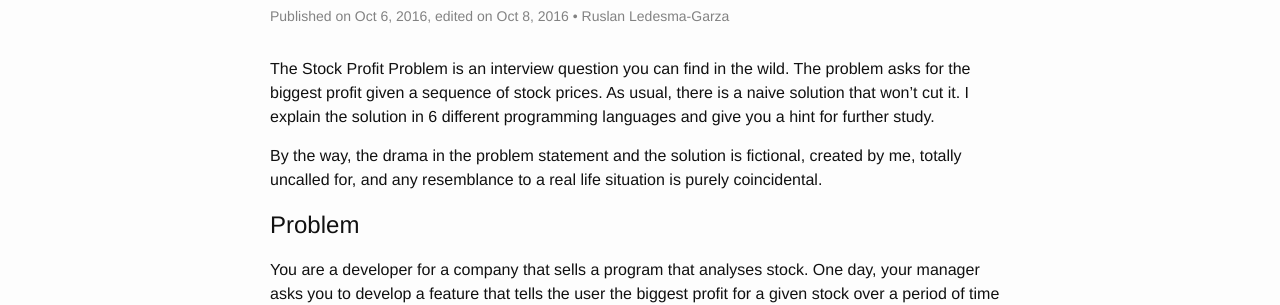
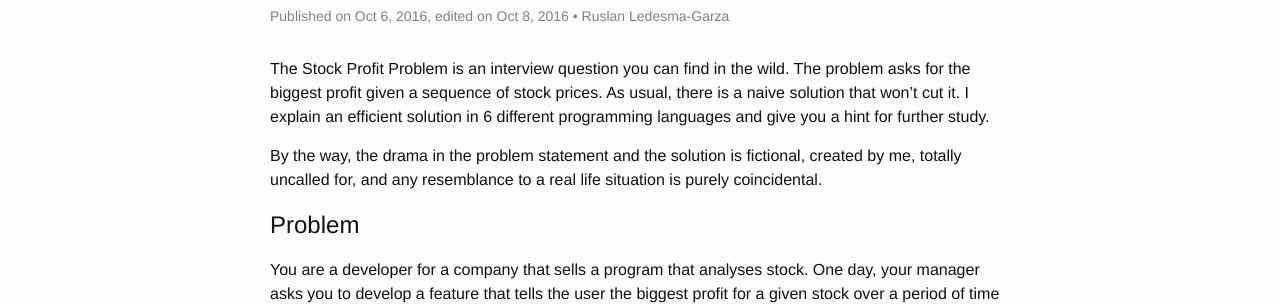
Before and after one commit to mrrusof/mrrusof.github.io, a Jekyll site: the page built from _posts/2016-10-06-the-stock-profit-problem.markdown, in a window 1280 px wide and 900 px high. Shown: the part 143-448 px from the top of the window. Built offline with Jekyll 4.4.1, drawn with Linux system fonts in a browser that asks for light colours; formulas are drawn with MathJax 3; comment, search, counter and statistics services are not loaded.

Commit message:
Better summary for Stock Profit Problem.

```diff
--- a/_posts/2016-10-06-the-stock-profit-problem.markdown
+++ b/_posts/2016-10-06-the-stock-profit-problem.markdown
@@ -7,7 +7,7 @@ author: Ruslan Ledesma-Garza
 summary: "The Stock Profit Problem is an interview question you can find in the wild.
 The problem asks for the biggest profit given a sequence of stock prices.
 As usual, there is a naive solution that won't cut it.
-I explain the solution in 6 different programming languages and give you a hint for further study.
+I explain an efficient solution in 6 different programming languages and give you a hint for further study.
 "
 ---
 
```
